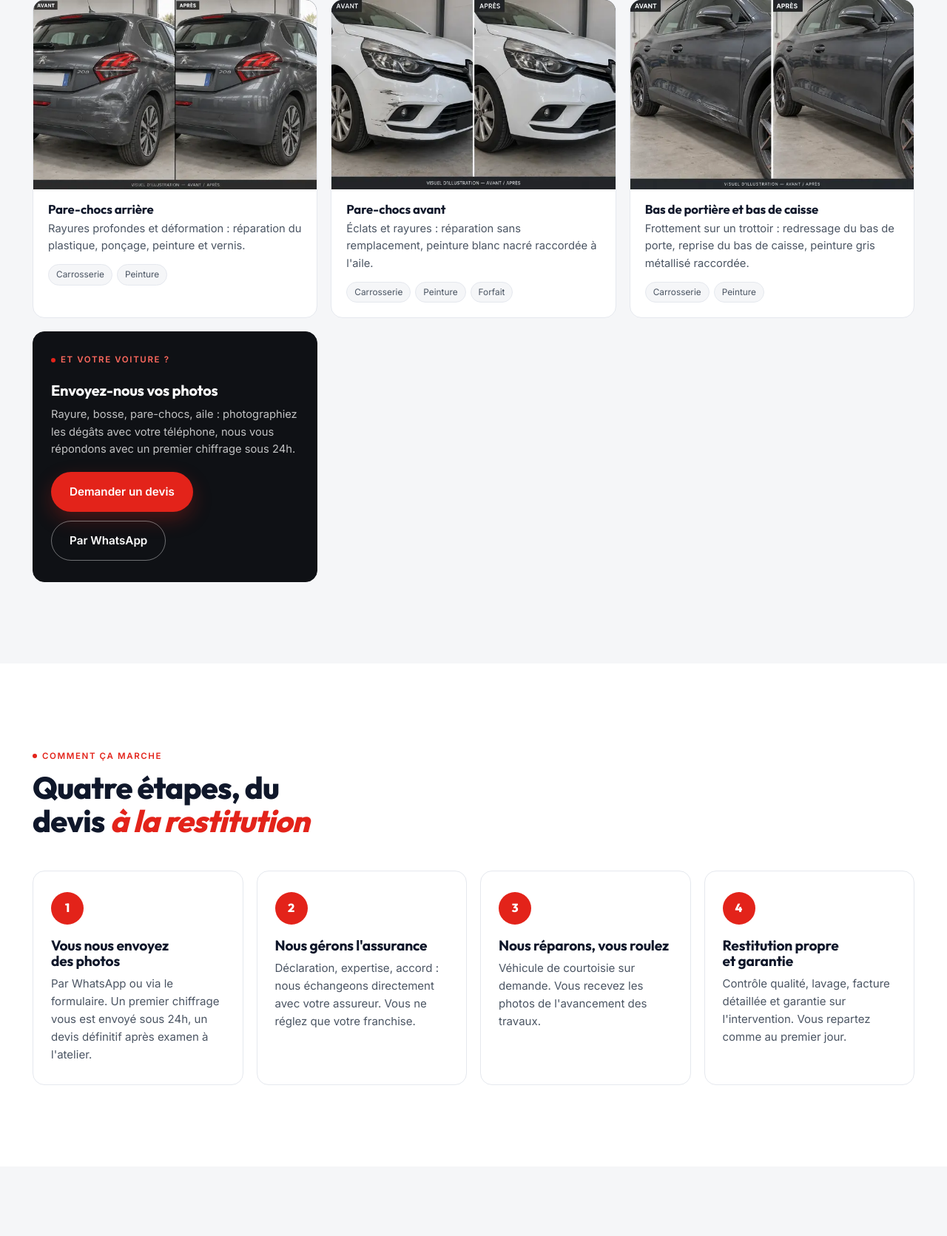
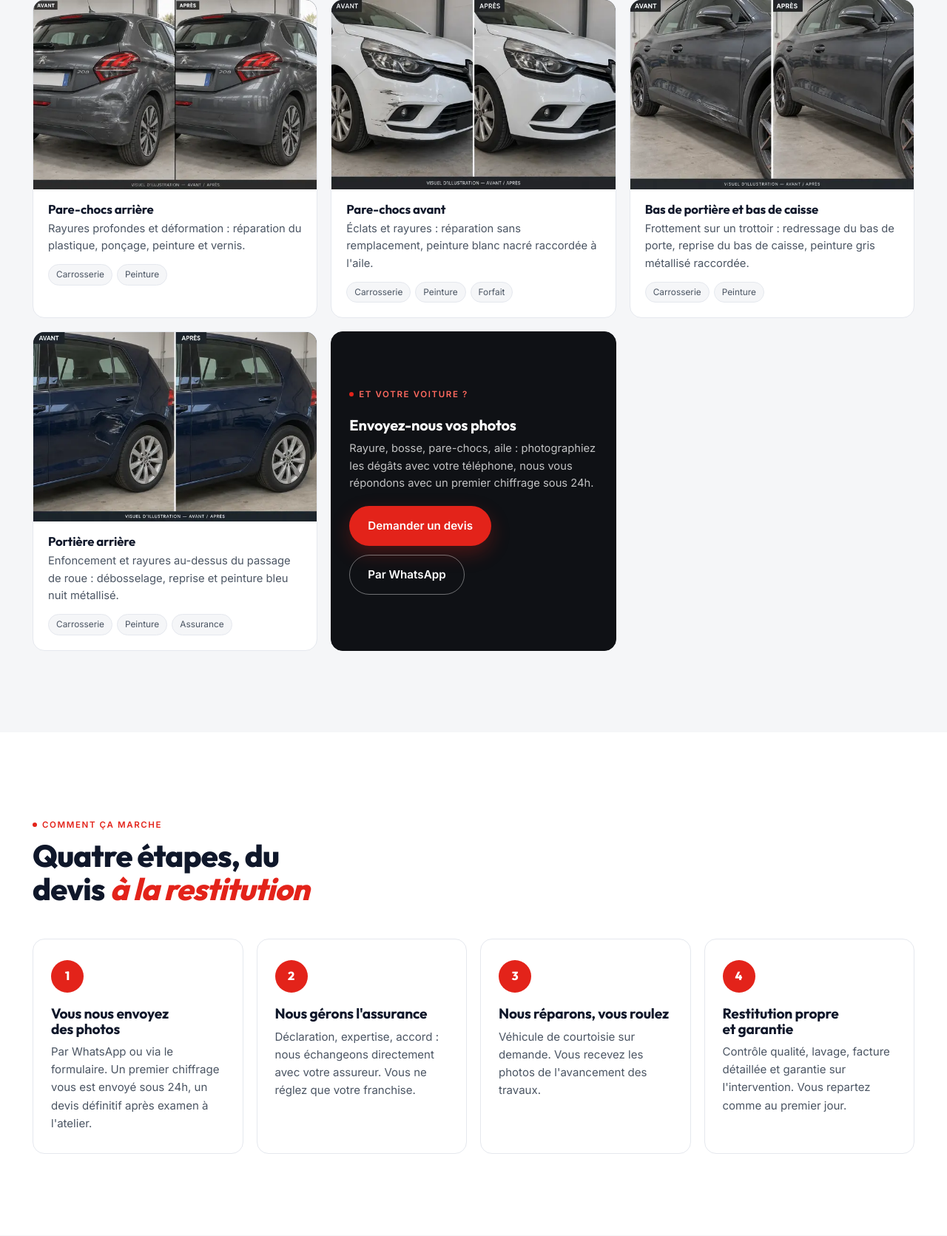
Before and after one commit to TrustPaname/dossier, a WordPress theme: template wordpress/motors-studio/front-page.php in a window 1280 px wide. Shown: the part 2952-4623 px from the top of the page at 74% size. Run offline with PHP 8.4 and a stand-in for WordPress, Linux system fonts and the light colour scheme; the site name, menu and one post (Sample post) are stand-ins, and other content is empty; some libraries are stand-ins or nearby versions.

Commit message:
Motors Studio : photo avant/après portière arrière (Golf)
Co-Authored-By: Claude Fable 5.1 <noreply@anthropic.com>
Claude-Session: https://claude.ai/code/session_01DBwMqV4ghALwNduwZqW9ue

```diff
--- a/motors-studio/index.html
+++ b/motors-studio/index.html
@@ -179,6 +179,7 @@
       <article class="work card reveal"><div class="work__visual"><img src="img/realisations/pare-chocs-arriere-208-600.webp" srcset="img/realisations/pare-chocs-arriere-208-600.webp 600w, img/realisations/pare-chocs-arriere-208.webp 1200w" sizes="(min-width: 900px) 400px, 100vw" alt="Avant / après : pare-chocs arrière rayé et enfoncé puis réparé sur une Peugeot 208" width="1200" height="800" loading="lazy"></div><div class="work__body"><h3>Pare-chocs arrière</h3><p>Rayures profondes et déformation : réparation du plastique, ponçage, peinture et vernis.</p><ul class="work__meta"><li>Carrosserie</li><li>Peinture</li></ul></div></article>
       <article class="work card reveal reveal--d1"><div class="work__visual"><img src="img/realisations/pare-chocs-avant-clio-600.webp" srcset="img/realisations/pare-chocs-avant-clio-600.webp 600w, img/realisations/pare-chocs-avant-clio.webp 1200w" sizes="(min-width: 900px) 400px, 100vw" alt="Avant / après : pare-chocs avant rayé puis réparé sur une Renault Clio blanche" width="1200" height="800" loading="lazy"></div><div class="work__body"><h3>Pare-chocs avant</h3><p>Éclats et rayures : réparation sans remplacement, peinture blanc nacré raccordée à l'aile.</p><ul class="work__meta"><li>Carrosserie</li><li>Peinture</li><li>Forfait</li></ul></div></article>
       <article class="work card reveal reveal--d2"><div class="work__visual"><img src="img/realisations/bas-de-porte-cupra-600.webp" srcset="img/realisations/bas-de-porte-cupra-600.webp 600w, img/realisations/bas-de-porte-cupra.webp 1200w" sizes="(min-width: 900px) 400px, 100vw" alt="Avant / après : bas de portière et bas de caisse rayés puis réparés sur un SUV Cupra" width="1200" height="800" loading="lazy"></div><div class="work__body"><h3>Bas de portière et bas de caisse</h3><p>Frottement sur un trottoir : redressage du bas de porte, reprise du bas de caisse, peinture gris métallisé raccordée.</p><ul class="work__meta"><li>Carrosserie</li><li>Peinture</li></ul></div></article>
+      <article class="work card reveal"><div class="work__visual"><img src="img/realisations/portiere-arriere-golf-600.webp" srcset="img/realisations/portiere-arriere-golf-600.webp 600w, img/realisations/portiere-arriere-golf.webp 1200w" sizes="(min-width: 900px) 400px, 100vw" alt="Avant / après : portière arrière enfoncée et rayée puis réparée sur une Volkswagen Golf bleue" width="1200" height="800" loading="lazy"></div><div class="work__body"><h3>Portière arrière</h3><p>Enfoncement et rayures au-dessus du passage de roue : débosselage, reprise et peinture bleu nuit métallisé.</p><ul class="work__meta"><li>Carrosserie</li><li>Peinture</li><li>Assurance</li></ul></div></article>
       <article class="work card work--cta reveal reveal--d2"><div class="work__body"><span class="label">Et votre voiture ?</span><h3>Envoyez-nous vos photos</h3><p>Rayure, bosse, pare-chocs, aile : photographiez les dégâts avec votre téléphone, nous vous répondons avec un premier chiffrage sous 24h.</p><div class="hero__actions"><a class="btn btn--primary" href="#devis">Demander un devis</a><a class="btn btn--outline" href="https://wa.me/33766636776?text=Bonjour%2C%20voici%20des%20photos%20des%20d%C3%A9g%C3%A2ts%20sur%20ma%20voiture%20pour%20un%20devis." target="_blank" rel="noopener">Par WhatsApp</a></div></div></article>
     </div>
   </div>
--- a/wordpress/motors-studio/front-page.php
+++ b/wordpress/motors-studio/front-page.php
@@ -184,6 +184,7 @@
       <article class="work card reveal"><div class="work__visual"><img src="<?php echo esc_url( get_template_directory_uri() ); ?>/img/realisations/pare-chocs-arriere-208-600.webp" srcset="<?php echo esc_url( get_template_directory_uri() ); ?>/img/realisations/pare-chocs-arriere-208-600.webp 600w, <?php echo esc_url( get_template_directory_uri() ); ?>/img/realisations/pare-chocs-arriere-208.webp 1200w" sizes="(min-width: 900px) 400px, 100vw" alt="Avant / après : pare-chocs arrière rayé et enfoncé puis réparé sur une Peugeot 208" width="1200" height="800" loading="lazy"></div><div class="work__body"><h3>Pare-chocs arrière</h3><p>Rayures profondes et déformation : réparation du plastique, ponçage, peinture et vernis.</p><ul class="work__meta"><li>Carrosserie</li><li>Peinture</li></ul></div></article>
       <article class="work card reveal reveal--d1"><div class="work__visual"><img src="<?php echo esc_url( get_template_directory_uri() ); ?>/img/realisations/pare-chocs-avant-clio-600.webp" srcset="<?php echo esc_url( get_template_directory_uri() ); ?>/img/realisations/pare-chocs-avant-clio-600.webp 600w, <?php echo esc_url( get_template_directory_uri() ); ?>/img/realisations/pare-chocs-avant-clio.webp 1200w" sizes="(min-width: 900px) 400px, 100vw" alt="Avant / après : pare-chocs avant rayé puis réparé sur une Renault Clio blanche" width="1200" height="800" loading="lazy"></div><div class="work__body"><h3>Pare-chocs avant</h3><p>Éclats et rayures : réparation sans remplacement, peinture blanc nacré raccordée à l'aile.</p><ul class="work__meta"><li>Carrosserie</li><li>Peinture</li><li>Forfait</li></ul></div></article>
       <article class="work card reveal reveal--d2"><div class="work__visual"><img src="<?php echo esc_url( get_template_directory_uri() ); ?>/img/realisations/bas-de-porte-cupra-600.webp" srcset="<?php echo esc_url( get_template_directory_uri() ); ?>/img/realisations/bas-de-porte-cupra-600.webp 600w, <?php echo esc_url( get_template_directory_uri() ); ?>/img/realisations/bas-de-porte-cupra.webp 1200w" sizes="(min-width: 900px) 400px, 100vw" alt="Avant / après : bas de portière et bas de caisse rayés puis réparés sur un SUV Cupra" width="1200" height="800" loading="lazy"></div><div class="work__body"><h3>Bas de portière et bas de caisse</h3><p>Frottement sur un trottoir : redressage du bas de porte, reprise du bas de caisse, peinture gris métallisé raccordée.</p><ul class="work__meta"><li>Carrosserie</li><li>Peinture</li></ul></div></article>
+      <article class="work card reveal"><div class="work__visual"><img src="<?php echo esc_url( get_template_directory_uri() ); ?>/img/realisations/portiere-arriere-golf-600.webp" srcset="<?php echo esc_url( get_template_directory_uri() ); ?>/img/realisations/portiere-arriere-golf-600.webp 600w, <?php echo esc_url( get_template_directory_uri() ); ?>/img/realisations/portiere-arriere-golf.webp 1200w" sizes="(min-width: 900px) 400px, 100vw" alt="Avant / après : portière arrière enfoncée et rayée puis réparée sur une Volkswagen Golf bleue" width="1200" height="800" loading="lazy"></div><div class="work__body"><h3>Portière arrière</h3><p>Enfoncement et rayures au-dessus du passage de roue : débosselage, reprise et peinture bleu nuit métallisé.</p><ul class="work__meta"><li>Carrosserie</li><li>Peinture</li><li>Assurance</li></ul></div></article>
       <article class="work card work--cta reveal reveal--d2"><div class="work__body"><span class="label">Et votre voiture ?</span><h3>Envoyez-nous vos photos</h3><p>Rayure, bosse, pare-chocs, aile : photographiez les dégâts avec votre téléphone, nous vous répondons avec un premier chiffrage sous 24h.</p><div class="hero__actions"><a class="btn btn--primary" href="#devis">Demander un devis</a><a class="btn btn--outline" href="https://wa.me/<?php echo esc_attr( motor_opt( 'whatsapp' ) ); ?>?text=Bonjour%2C%20voici%20des%20photos%20des%20d%C3%A9g%C3%A2ts%20sur%20ma%20voiture%20pour%20un%20devis." target="_blank" rel="noopener">Par WhatsApp</a></div></div></article>
     </div>
   </div>
```
Also changed, not shown: motors-studio/img/realisations/portiere-arriere-golf-600.webp (added), motors-studio/img/realisations/portiere-arriere-golf.webp (added), wordpress/motors-studio/img/realisations/portiere-arriere-golf-600.webp (added), wordpress/motors-studio/img/realisations/portiere-arriere-golf.webp (added), 3 other files.
